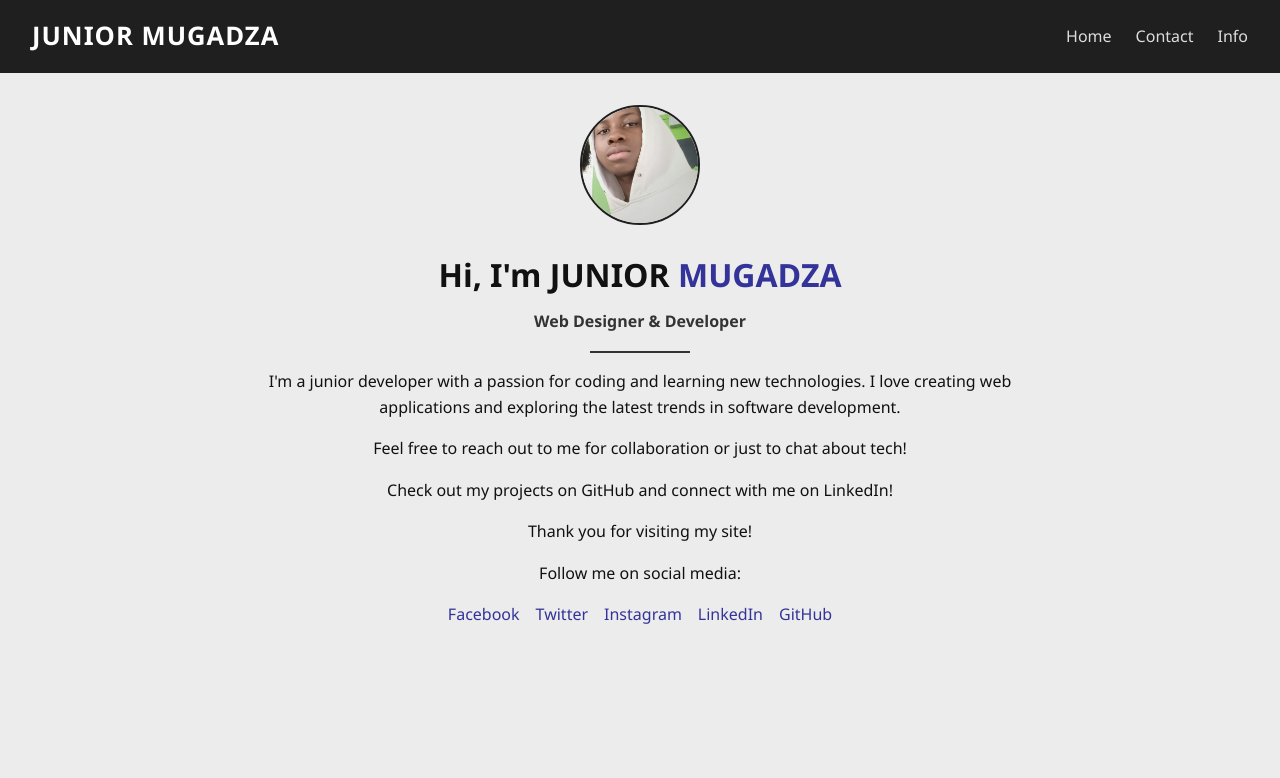
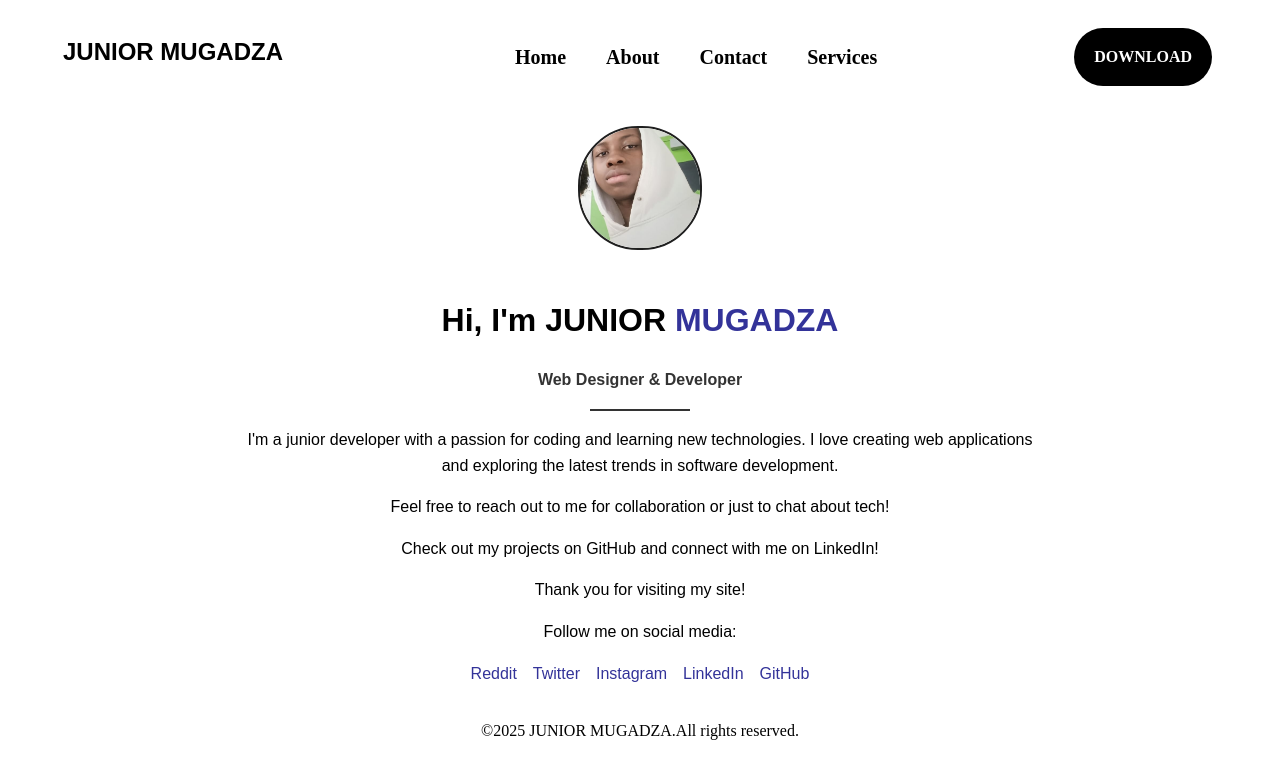
Before and after one commit to junioranywhere/JUNIOR-SITE, a plain HTML site: page index.html in a window 1280 px wide. Drawn offline with Linux system fonts and the light colour scheme.

Commit message:
Add files via upload

```diff
--- a/index.html
+++ b/index.html
@@ -1,42 +1,45 @@
 <!DOCTYPE html>
 <html lang="en">
 <head>
-  <meta charset="UTF-8" />
-  <meta name="viewport" content="width=device-width, initial-scale=1.0" />
-  <title>Junior Mugadza</title>
-  <link rel="stylesheet" href="style.css" />
+  <meta charset="UTF-8">
+  <meta name="viewport" content="width=device-width, initial-scale=1.0">
+  <title>Document</title>
+  <link rel="stylesheet" href="style.css">
 </head>
 <body>
-
-  <nav class="navbar">
-    <div class="logo">JUNIOR MUGADZA</div>
-    <ul class="nav-links">
-      <li><a href="home.html">Home</a></li>
+  <nav>
+    <h2 class="logo">JUNIOR MUGADZA</h2>
+    <ul>
+      <li><a href="index.html">Home</a></li>
+      <li><a href="about.html">About</a></li>
       <li><a href="contact.html">Contact</a></li>
-      <li><a href="info.html">Info</a></li>
+      <li><a href="services.html">Services</a></li>
     </ul>
+    <a href="jr.jpg" download class="button">DOWNLOAD</a>
   </nav>
 
   <div class="container">
-    <img src="JR.jpg" alt="Junior Developer Portrait" />
+
+    <img src="jr.jpg" alt="Junior Developer Portrait" />
     <h1>Hi, I'm JUNIOR <span>MUGADZA</span></h1>
     <h4>Web Designer & Developer</h4>
-    <hr class="line" />
+    <hr class="line"/>
 
     <p>I'm a junior developer with a passion for coding and learning new technologies. I love creating web applications and exploring the latest trends in software development.</p>
     <p>Feel free to reach out to me for collaboration or just to chat about tech!</p>
     <p>Check out my projects on GitHub and connect with me on LinkedIn!</p>
     <p>Thank you for visiting my site!</p>
     <p>Follow me on social media:</p>
-
     <ul class="social-links">
-      <li><a href="https://facebook.com" target="_blank">Facebook</a></li>
-      <li><a href="https://twitter.com" target="_blank">Twitter</a></li>
-      <li><a href="https://instagram.com" target="_blank">Instagram</a></li>
-      <li><a href="https://linkedin.com" target="_blank">LinkedIn</a></li>
-      <li><a href="https://github.com" target="_blank">GitHub</a></li>
+      <li><a href="https://www.reddit.com/user/LoanDefiant1071/" target="_blank">Reddit</a></li>
+      <li><a href="https://x.com/AnywhereJu55275" target="_blank">Twitter</a></li>
+      <li><a href="https://www.instagram.com/xen0n_ph3n0m/" target="_blank">Instagram</a></li>
+      <li><a href="https://www.linkedin.com/in/junior-anywhere-3a838035a/" target="_blank">LinkedIn</a></li>
+      <li><a href="https://github.com/junioranywhere" target="_blank">GitHub</a></li>
     </ul>
   </div>
 
+
 </body>
 </html>
+<footer style="text-align: center;">&copy;2025 JUNIOR MUGADZA.All rights reserved.</footer>
--- a/style.css
+++ b/style.css
@@ -1,55 +1,61 @@
 * {
-  margin: 0;
-  padding: 0;
-  box-sizing: border-box;
+  text-align: center;
+  list-style-type: none;
+}
+nav {
+  margin: 0px 20px;
+  padding: 0px 20px;
+  display: flex;
+  justify-content: space-between;
+}
+nav ul {
+  list-style-type: none;
+  display: flex;
+  align-items: center;
+
+}
+nav ul li {
+  font-size: 20px;
+  display: inline-block;
+  margin: 0px 10px;
+  padding: 0px 10px;
+  font-weight: bold;
+}
+nav ul li a {
+  text-decoration: none;
+  color: black;
+  border-radius: 5px;
+
+
+
+}
+nav ul li a:hover {
+  color: rgb(0, 63, 180);
+  animation-duration: 3s;
+}
+.logo {
+  font-family: 'Cyberfunk', sans-serif;
+  font-display: cyberfunk-font-f21183;
+  padding: 20px 5px;
+  margin: 10px 10px;
 }
 
-body {
-  font-family: 'Segoe UI', Tahoma, Geneva, Verdana, sans-serif;
-  background-color: #ececec;
-  color: #111;
-  line-height: 1.6;
+
+.button {
+  color: rgb(255, 255, 255);
+  border-radius: 30px;
+  background-color: rgb(0, 0, 0);
+  padding: 20px 20px;
+  margin: 20px 20px;
+  font-weight: bold;
+  border: none;
+  text-decoration: none;
 }
+.button:hover {
+  color: rgb(0, 63, 180);
+  transform: scale(1.2);
 
-.navbar {
-  display: flex;
-  justify-content: space-between;
-  align-items: center;
-  padding: 1em 2em;
-  background-color: #1f1f1f;
 }
-
-.logo {
-  color: #ffffff;
-  font-size: 1.6em;
-  font-weight: bold;
-  letter-spacing: 1px;
-}
-
-.nav-links {
-  display: flex;
-  gap: 1.5em;
-  list-style: none;
-}
-
-.nav-links a {
-  color: #dddddd;
-  text-decoration: none;
-  font-weight: 500;
-  transition: color 0.3s;
-}
-
-.nav-links a:hover {
-  color: #bbbbbb;
-}
-
-.container {
-  max-width: 800px;
-  margin: 2em auto;
-  text-align: center;
-  padding: 0 1em;
-}
-
 img {
   width: 120px;
   height: 120px;
@@ -57,9 +63,11 @@ img {
   border: 2px solid #1f1f1f;
   object-fit: cover;
   margin-bottom: 1em;
+  ;
 }
 
 h1 {
+  text-align: center;
   font-size: 2em;
   margin-bottom: 0.3em;
 }
@@ -69,6 +77,7 @@ h1 span {
 }
 
 h4 {
+  text-align: center;
   margin-bottom: 1em;
   color: #333;
 }
@@ -81,6 +90,7 @@ h4 {
 }
 
 p {
+  text-align: center;
   margin-bottom: 1em;
 }
 
@@ -100,16 +110,19 @@ p {
 }
 
 .social-links a:hover {
-  color: #000066;
+  color: #000066;}
+footer {
+  text-align: center;
+  border: none;
+
 }
-button {
-    padding: AUTO;
-    color: lawngreen;
-    background-color: black;
-    width: 100px;
-    border-radius: 20px;
+.container {
+  max-width: 800px;
+  margin: 0 auto;
+  padding: 20px;
+  line-height: 1.6;
+  font-family: Arial, sans-serif;
 }
-button:hover {
-    background-color: #333;
-    color: white;
+hr {
+  width: 50%;
 }
```
Also changed, not shown: about.html (added, +44 -0 lines), contact.html (+57 -20 lines), services.html (added, +36 -0 lines), jr.jpg (added).
